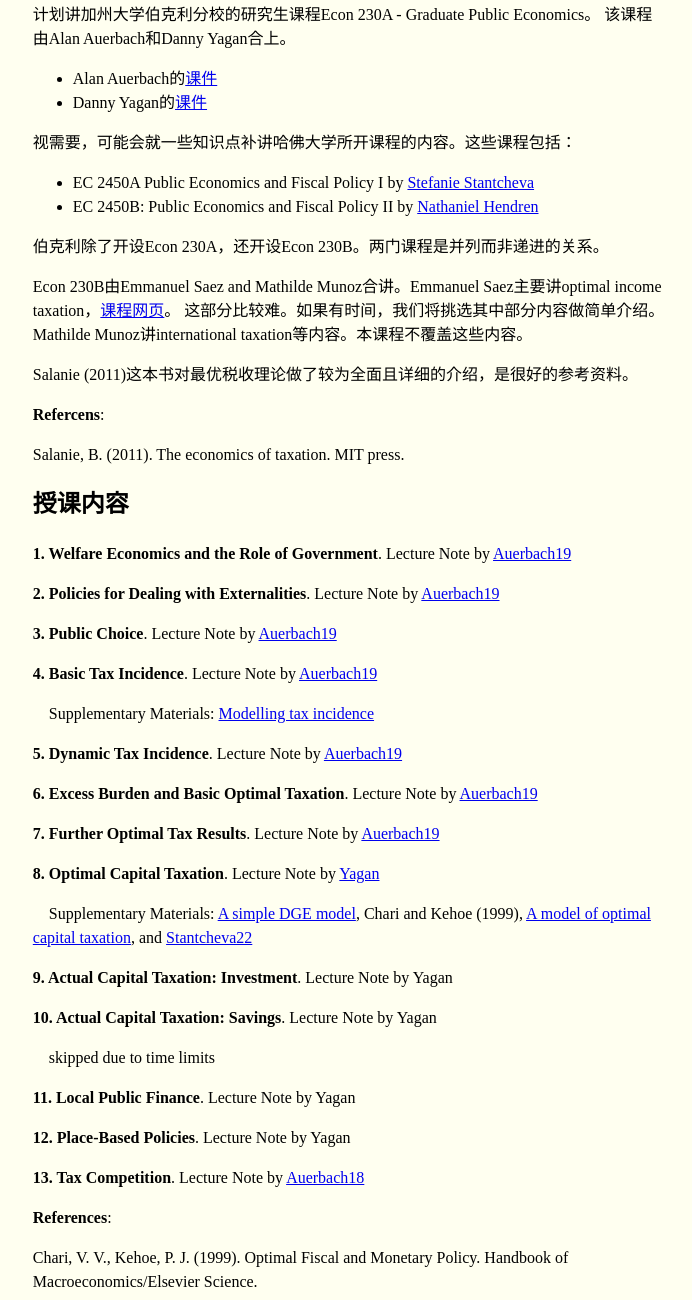
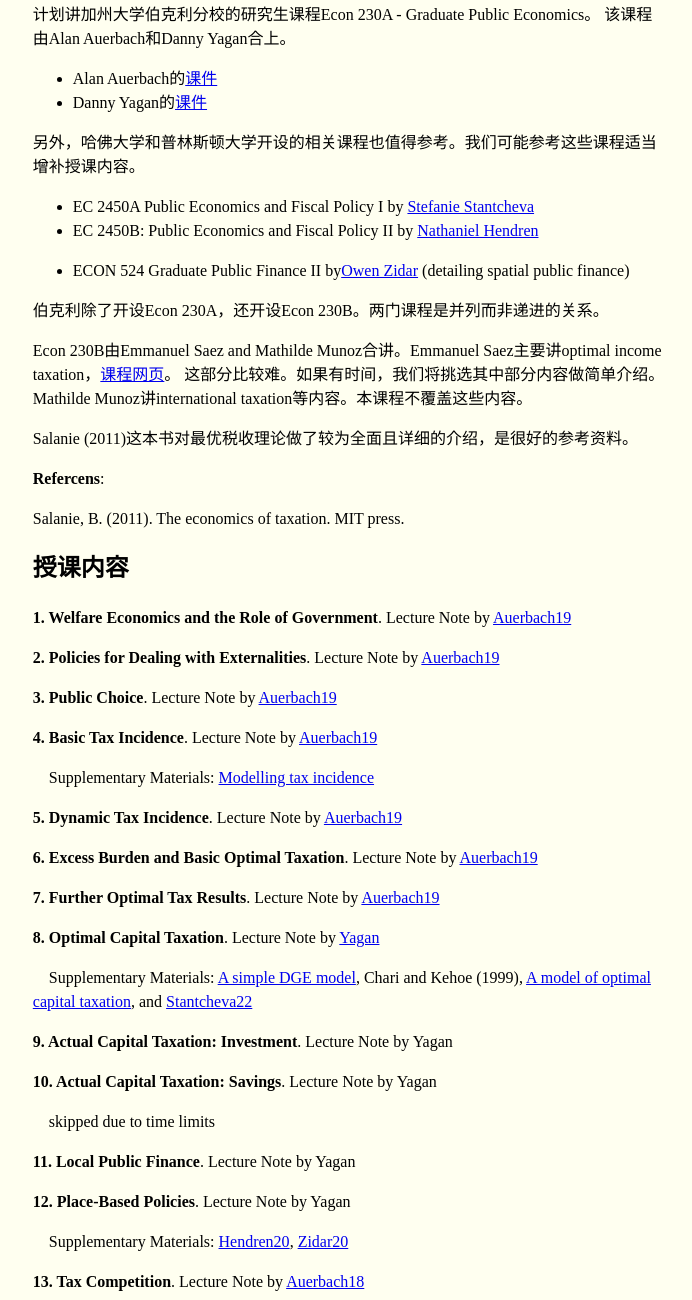
Before and after one commit to bingyenufe/publicfinance_grad_2024, a plain HTML site: page index.html in a window 1280 px wide. Shown: the part 680-1980 px from the top of the page, without its empty margins (228-920 px from the left). Drawn offline with Linux system fonts and the light colour scheme.

Commit message:
Update index.html

```diff
--- a/index.html
+++ b/index.html
@@ -50,10 +50,11 @@
                 <li>Alan Auerbach的<a href="https://eml.berkeley.edu/~webfac/auerbach/e230a_f19/e230a_f19.shtml">课件</a></li>
                 <li>Danny Yagan的<a href="http://dannyyagan.com/teaching/">课件</a></li>
             </ul>
-            <p>视需要，可能会就一些知识点补讲哈佛大学所开课程的内容。这些课程包括：</p>
+            <p>另外，哈佛大学和普林斯顿大学开设的相关课程也值得参考。我们可能参考这些课程适当增补授课内容。</p>
             <ul>
                 <li>EC 2450A Public Economics and Fiscal Policy I by <a href="https://scholar.harvard.edu/stantcheva/classes/ec-2450a-public-economics-and">Stefanie Stantcheva</a></li>
                 <li>EC 2450B: Public Economics and Fiscal Policy II by <a href="https://scholar.harvard.edu/hendren/classes/public-economics-ii-2450b">Nathaniel Hendren</a></p></li>
+                <li>ECON 524 Graduate Public Finance II by<a href="https://zidar.princeton.edu/classes/econ-523-graduate-public-finance-ii">Owen Zidar</a> (detailing spatial public finance)</li>
             </ul>
             <p>伯克利除了开设Econ 230A，还开设Econ 230B。两门课程是并列而非递进的关系。</p>
             <p>
@@ -82,6 +83,9 @@
             <p>&emsp;skipped due to time limits</p>
             <p><b>11. Local Public Finance</b>. Lecture Note by Yagan</p>
             <p><b>12. Place-Based Policies</b>. Lecture Note by Yagan</p>
+            <p>&emsp;Supplementary Materials: <a href="https://scholar.harvard.edu/sites/scholar.harvard.edu/files/topic_10_-_tags_place_and_intergenerational_mobility_vsmall.pdf">Hendren20</a>,
+                <a href="https://zidar.princeton.edu/sites/g/files/toruqf3371/files/zidar/files/zidar_eco524_s2020_lec3b.pdf">Zidar20</a>
+            </p>
             <p><b>13. Tax Competition</b>. Lecture Note by <a href="https://eml.berkeley.edu/~webfac/auerbach/e230a_f18/Lecture%20Note%2014.18.pdf">Auerbach18</a></p>
             <p><b>References</b>:</p>
             <p>Chari, V. V., Kehoe, P. J. (1999). Optimal Fiscal and Monetary Policy. Handbook of Macroeconomics/Elsevier Science.</p>
```
